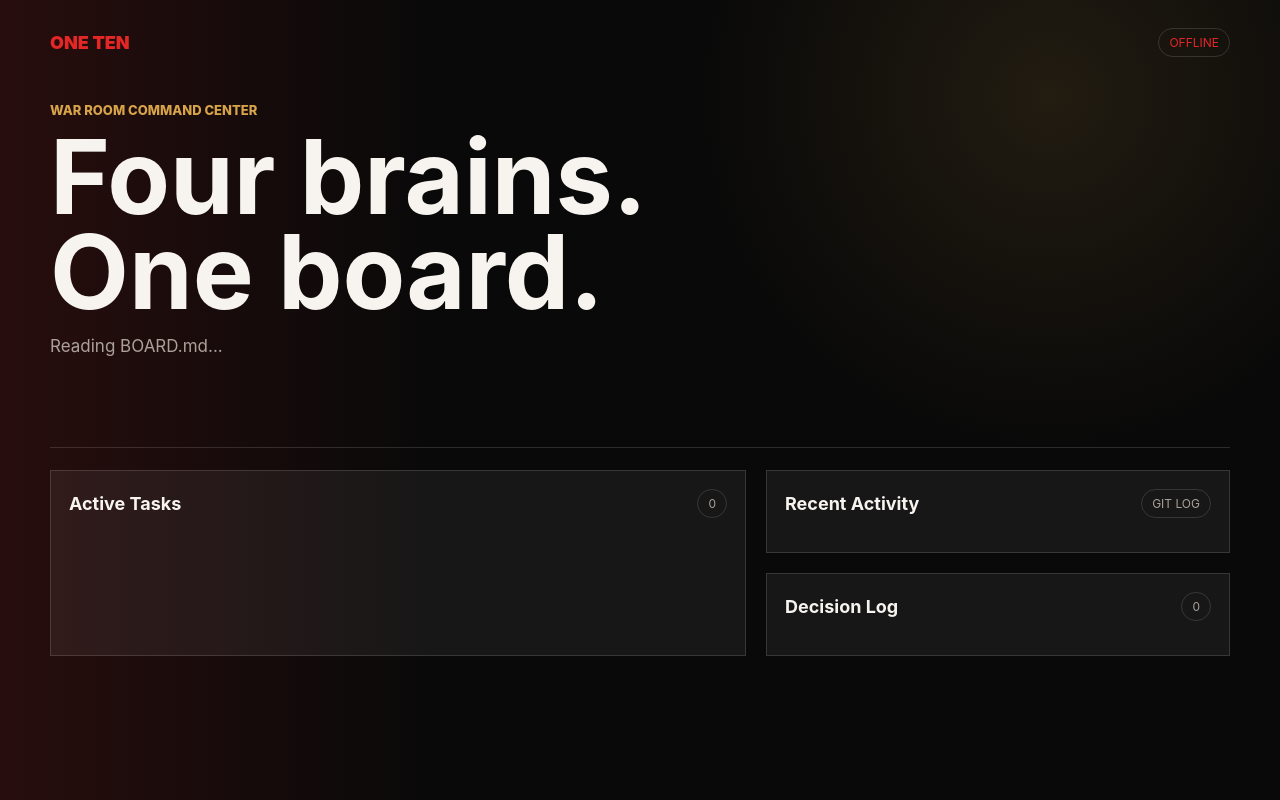
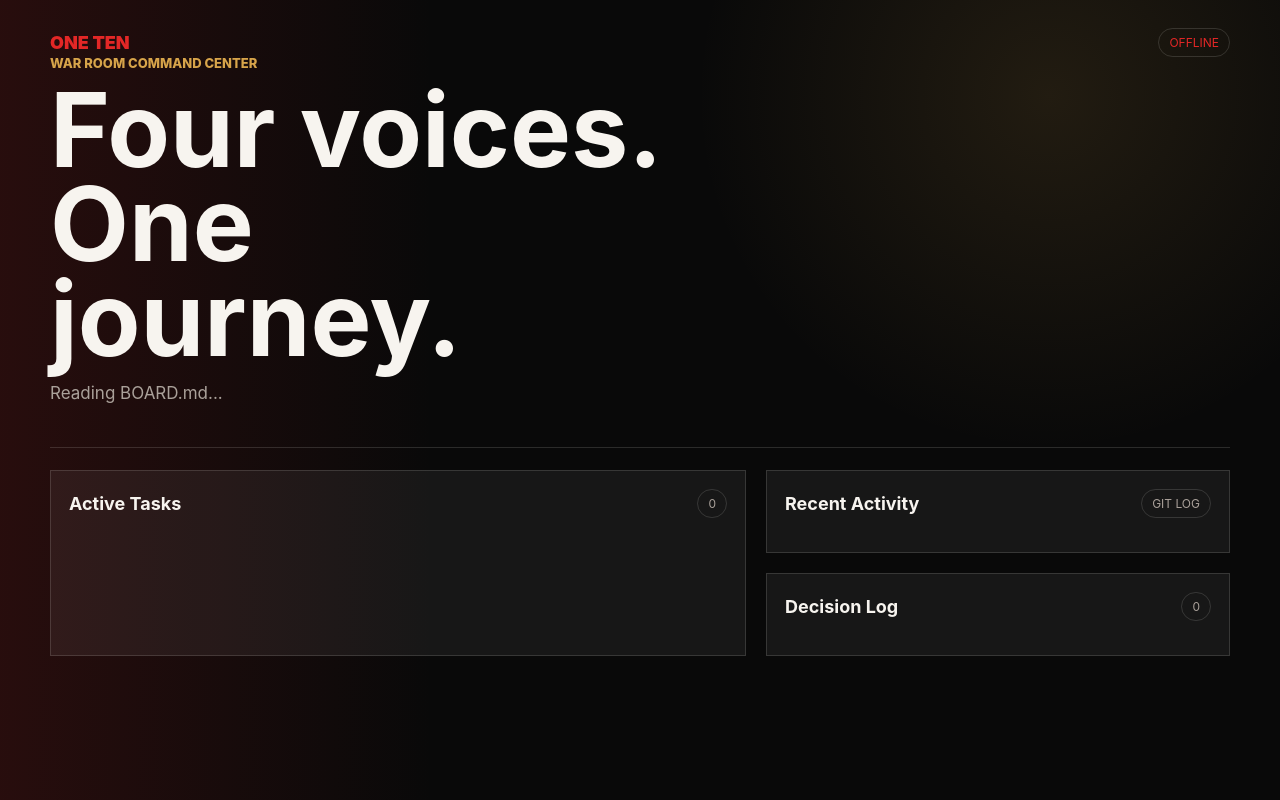
Before and after one commit to jason7newstar-max/warroom, a website: page web/public/index.html in a window 1280 px wide. Drawn offline with Linux system fonts and the light colour scheme; no server answers.

Commit message:
[IA10] web: retitle hero → 'Four voices. One journey.' (match ONE TEN characters-site tone)

```diff
--- a/web/public/index.html
+++ b/web/public/index.html
@@ -15,7 +15,7 @@
         </div>
         <div class="hero-copy">
           <p class="kicker">War Room Command Center</p>
-          <h1>Four brains. One board.</h1>
+          <h1>Four voices. One journey.</h1>
           <p id="last-updated">Reading BOARD.md...</p>
         </div>
         <div class="fan" id="agents"></div>
```
